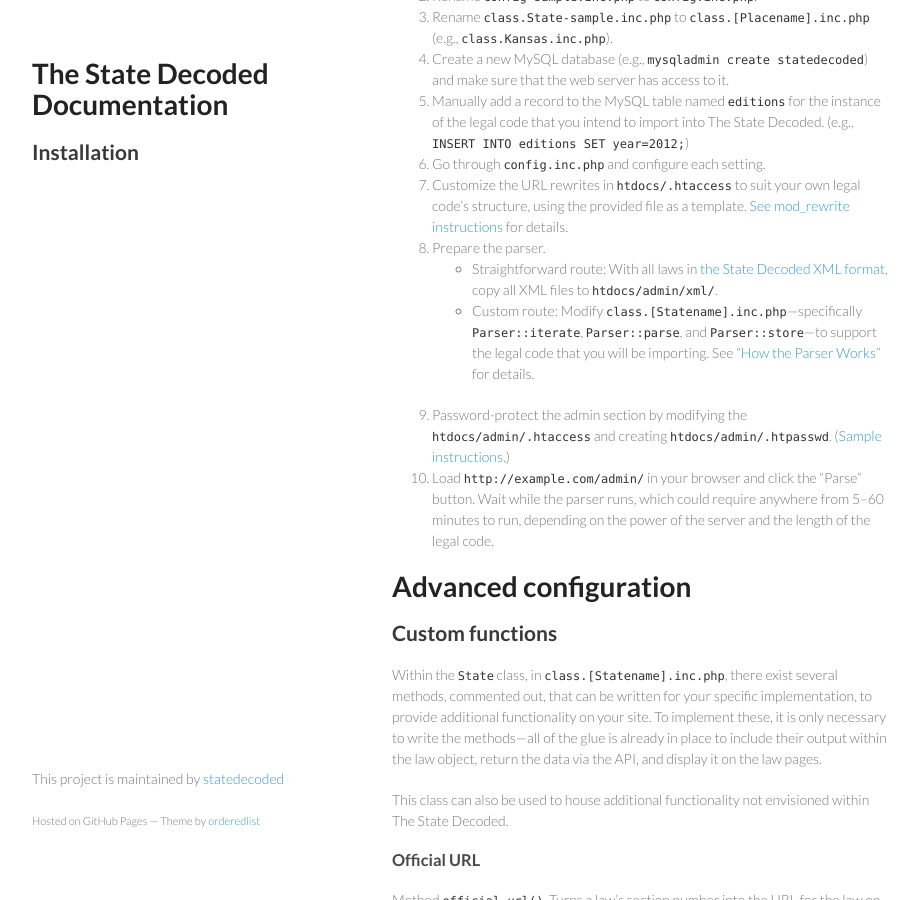
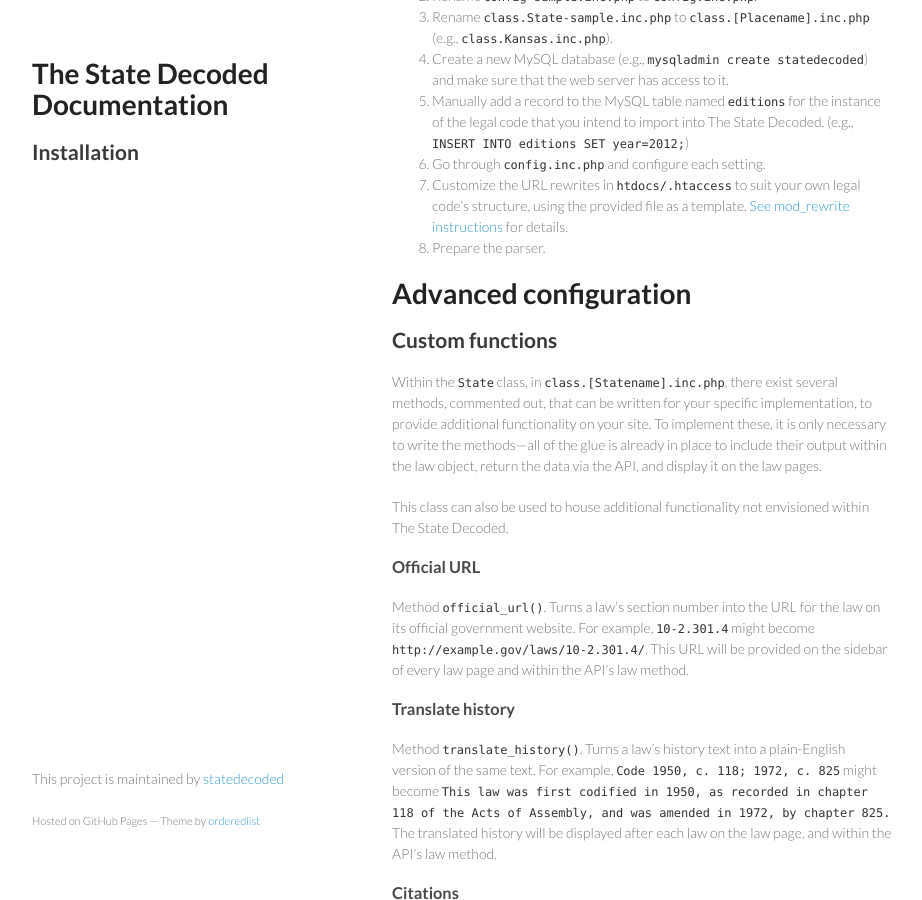
Before and after one commit to statedecoded/documentation, a Jekyll site: the page built from installation.md, in a window 1280 px wide and 900 px high, scrolled down 800 px. Shown: the whole window, without its empty margins (178-1100 px from the left). Built offline with Jekyll 4.4.1, drawn with Linux system fonts in a browser that asks for light colours.

Commit message:
My God, my God, why hast thou forsaken me?

```diff
--- a/installation.md
+++ b/installation.md
@@ -34,10 +34,7 @@ Here is the process of configuring the beta version of The State Decoded. (Most
 1. Go through `config.inc.php` and configure each setting.
 1. Customize the URL rewrites in `htdocs/.htaccess` to suit your own legal code's structure, using the provided file as a template. [See mod_rewrite instructions](http://httpd.apache.org/docs/current/mod/mod_rewrite.html) for details.
 1. Prepare the parser.
-	* Straightforward route: With all laws in [the State Decoded XML format](xml-format.html), copy all XML files to `htdocs/admin/xml/`.
-	* Custom route: Modify `class.[Statename].inc.php`—specifically `Parser::iterate`, `Parser::parse`, and `Parser::store`—to support the legal code that you will be importing. See "[How the Parser Works](parser.html)" for details.
-1. Password-protect the admin section by modifying the `htdocs/admin/.htaccess` and creating `htdocs/admin/.htpasswd`. ([Sample instructions](http://www.seas.upenn.edu/cets/answers/auth-htpasswd.html).)
-1. Load `http://example.com/admin/` in your browser and click the “Parse“ button. Wait while the parser runs, which could require anywhere from 5–60 minutes to run, depending on the power of the server and the length of the legal code.
+
 
 
 # Advanced configuration
```
